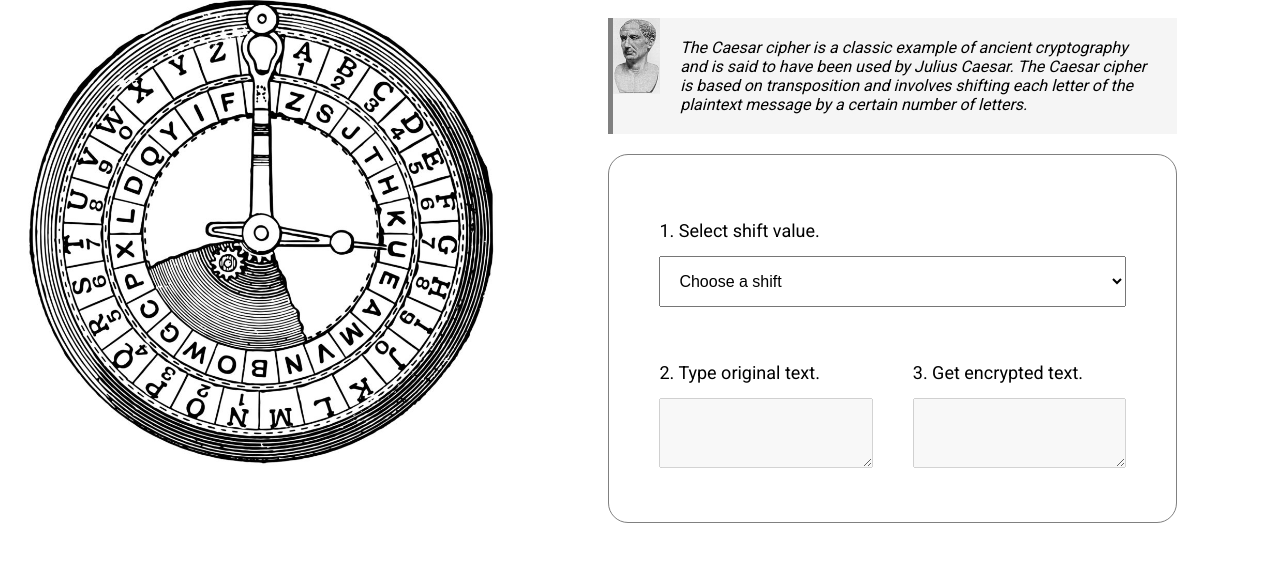
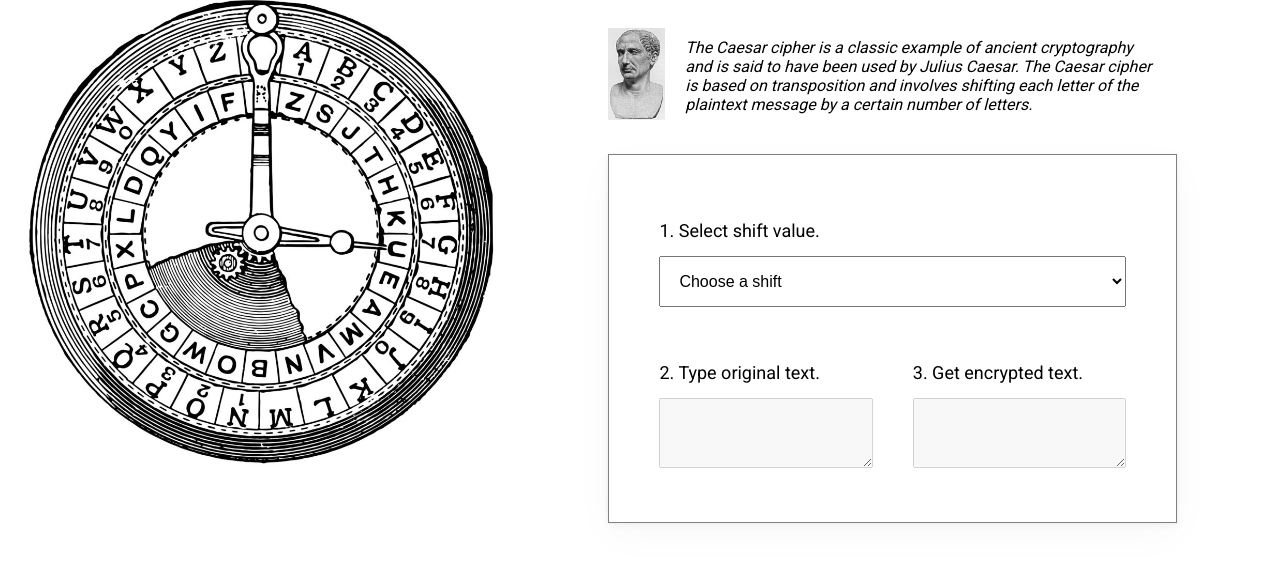
Before and after one commit to IraLysenko/hyf-digitalents-typescript-week1, a website with bundled scripts: page assessment2/index.html in a window 1280 px wide. Shown: the part 178-740 px from the top of the page. Built offline with nearby package versions, Linux system fonts and the light colour scheme.

Commit message:
assessment2: fixed styles

```diff
--- a/assessment2/main.css
+++ b/assessment2/main.css
@@ -20,6 +20,13 @@ textarea, select {
     padding: 15px;
 }
 
+option {
+    -webkit-appearance: none;
+    -moz-appearance: none;
+    appearance: none;
+    padding: 15px;
+    font-size: 16px;
+}
 
 .app {
     display: flex;
@@ -53,19 +60,21 @@ textarea, select {
 .app__info {
     display: flex;
     justify-content: space-between;
-    background-color: #f5f5f5;
+    align-items: center;
+    //background-color: #f5f5f5;
     margin-bottom: 20px;
-    border-left: 5px solid gray;
+    //border-left: 5px solid gray;
 }
 
 .app__info-img {
-    width: 30% ;
-    height: 100%;
+    width: 10%;
+    height: auto;
 }
 
 .app__info-text {
     padding: 20px;
     font-style: italic;
+    width: 90%;
 }
 
 .app__info-img img {
@@ -78,8 +87,8 @@ textarea, select {
     justify-content: center;
     flex-direction: column;
     border: 1px solid gray;
-    border-radius: 20px;
     padding: 30px;
+    box-shadow: 0 12px 41px #54354207, 0 2.68036px 9.15789px #5435420b, 0 0.798012px 2.72654px #54354212;
 }
 
 .app__form {
```
Also changed, not shown: assessment2/index.html (+1 -2 lines).
